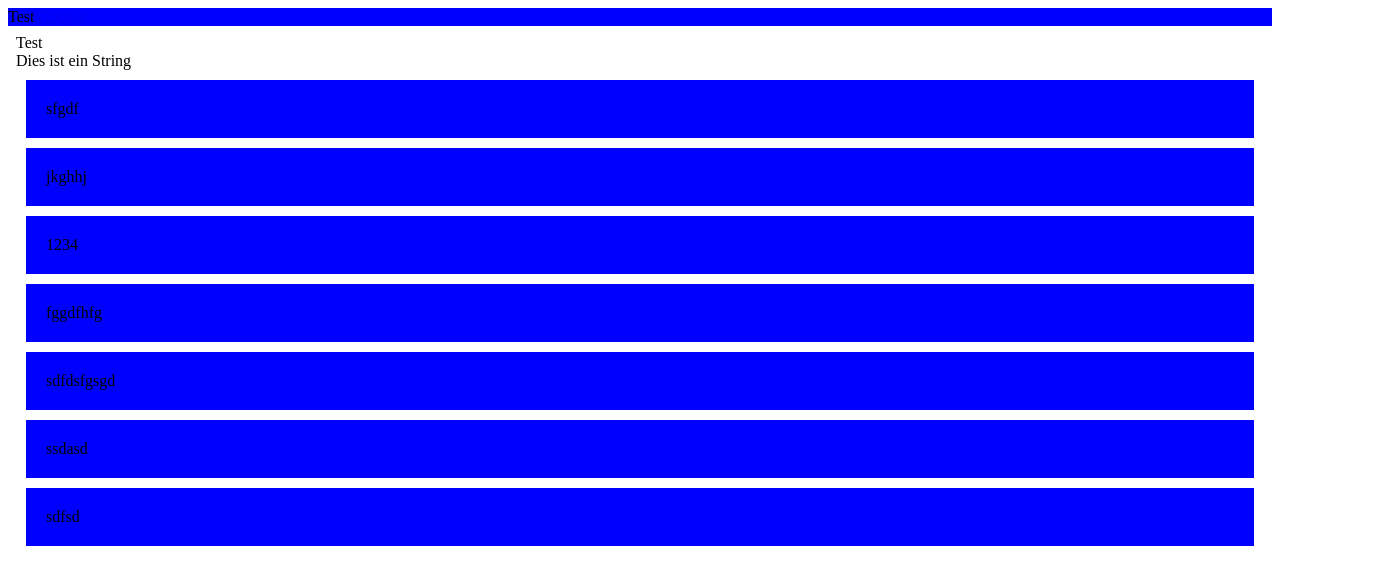
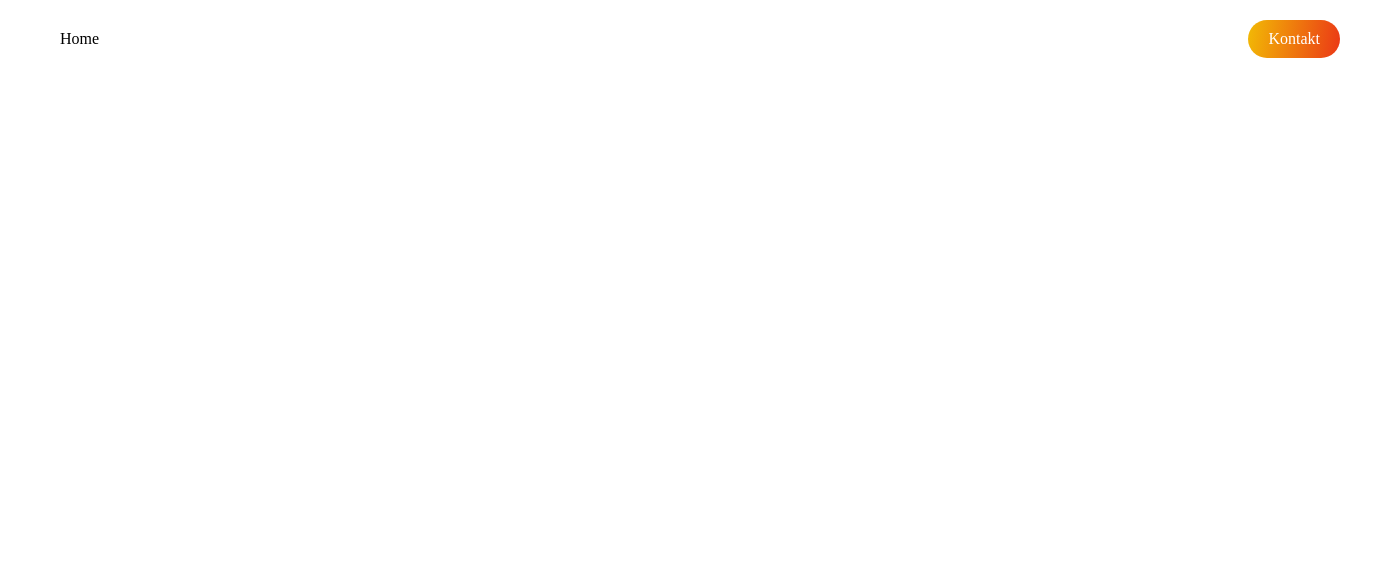
Before and after one commit to Elschabanou/webDesignAgencywithKev, an Angular app: page / in a window 1280 px wide. Shown: the top 584 px of the page, 1400 px wide, since content can reach past the window. Built offline with nearby package versions, Linux system fonts and the light colour scheme.

Commit message:
tidied up and header

```diff
--- a/angular.json
+++ b/angular.json
@@ -100,5 +100,8 @@
         }
       }
     }
+  },
+  "cli": {
+    "analytics": false
   }
 }
--- a/src/app/app.module.ts
+++ b/src/app/app.module.ts
@@ -5,12 +5,14 @@ import { AppRoutingModule } from './app-routing.module';
 import { AppComponent } from './app.component';
 import { LandingPageComponent } from './components/landing-page/landing-page.component';
 import { HeaderComponent } from './components/common/header/header.component';
+import { MainButtonComponent } from './main-button/main-button.component';
 
 @NgModule({
   declarations: [
     AppComponent,
     LandingPageComponent,
-    HeaderComponent
+    HeaderComponent,
+    MainButtonComponent
   ],
   imports: [
     BrowserModule,
--- a/src/app/components/common/header/header.component.html
+++ b/src/app/components/common/header/header.component.html
@@ -1,4 +1,6 @@
 <header>
-  Test
-  <a href="https://google.com">Google</a>
+  Home
+  <app-main-button link="#">
+    Kontakt
+  </app-main-button>
 </header>
--- a/src/app/components/common/header/header.component.scss
+++ b/src/app/components/common/header/header.component.scss
@@ -1,12 +1,10 @@
+
 header {
-  background-color: blue;
-
-  p {
-
-  }
-
+    background: rgba(255, 255, 255, 0.50);
+    backdrop-filter: blur(10px);
+    display: flex;
+    width: 1280px;
+    padding: var(--Raius, 20px) 60px;
+    justify-content: space-between;
+    align-items: center;
 }
-
-header:hover {
-  background-color: pink;
-}
--- a/src/app/components/landing-page/landing-page.component.html
+++ b/src/app/components/landing-page/landing-page.component.html
@@ -9,15 +9,5 @@
 </head>
 <app-header></app-header>
 <body>
-Test
-
-<div>
-  {{ textVariable }}
-</div>
-
-<div class="text-card" *ngFor="let text of listeAnStrings">
-  {{text}}
-</div>
-
 </body>
 </html>
--- /dev/null
+++ b/src/app/main-button/main-button.component.html
@@ -0,0 +1,3 @@
+<a [href]="link" class="custom-button">
+    <ng-content></ng-content>
+</a>
--- /dev/null
+++ b/src/app/main-button/main-button.component.scss
@@ -0,0 +1,27 @@
+@import "./src/styles.scss";
+
+
+:host {
+    --Radius: 20px;
+}
+
+.custom-button {
+    display: inline-block;
+    text-align: center;
+    border-radius: var(--Radius, 20px);
+    background: linear-gradient(99deg, $warm-yellow 0%, $vibrant-red 100%);
+    color: $soft-white;
+    border: none;
+    padding: 10px 20px;
+    cursor: pointer;
+    font-size: 16px;
+    text-decoration: none;
+}
+
+.custom-button:hover {
+    opacity: 0.9;
+}
+
+.custom-button:active {
+    opacity: 0.8;
+}
--- a/src/styles.scss
+++ b/src/styles.scss
@@ -1,8 +1,14 @@
 // styles.scss
+
 
 // Variables
 $deep-blue: #002355;
-$soft-whiet: #ffff;
+$soft-white: #ffff;
 $light-blue: #A3C5CE;
 $warm-yellow: #F2BA05;
 $vibrant-red: #EB3816;
+
+body{
+    margin: 0;
+    overflow-x: hidden;
+}
```
Also changed, not shown: src/app/main-button/main-button.component.ts (added, +10 -0 lines), 1 other file (tests, documents, lock files or other folders).
